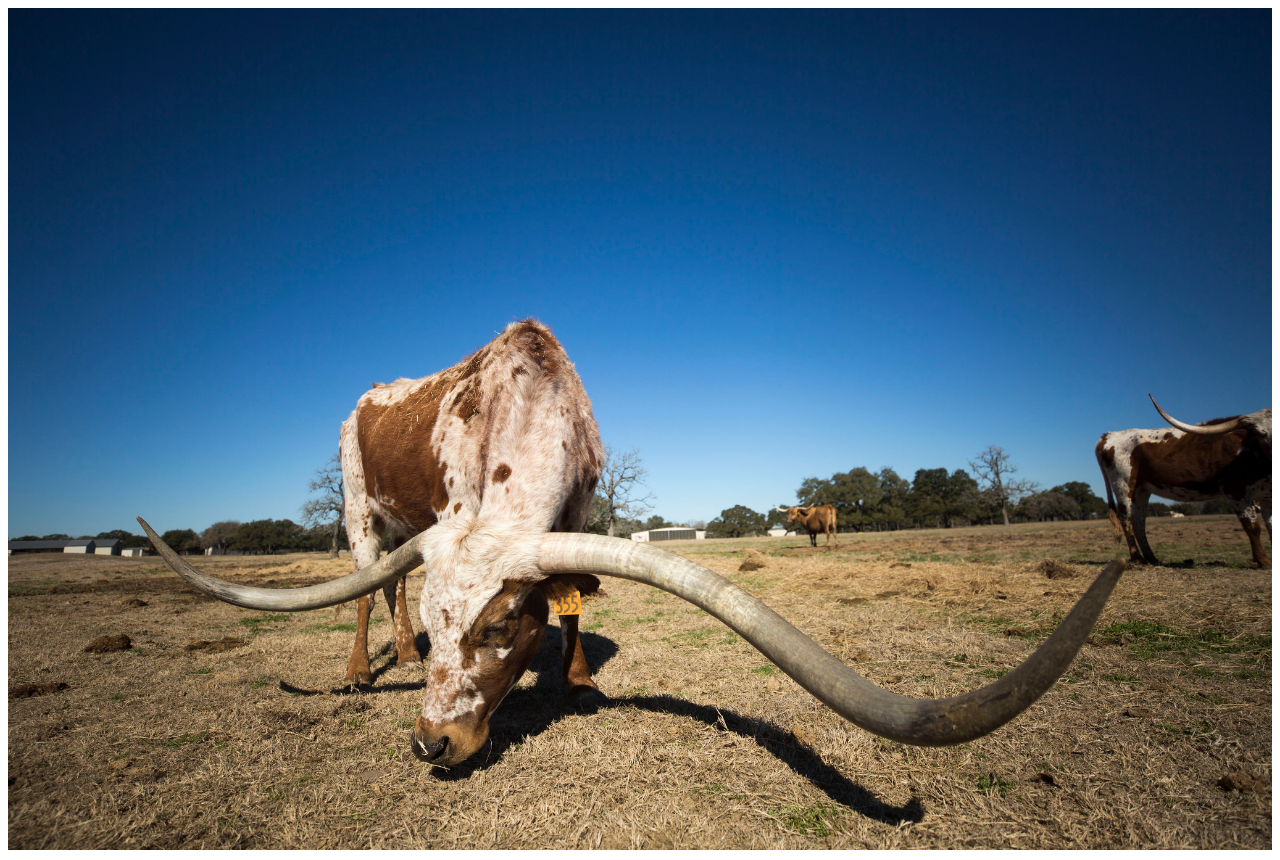
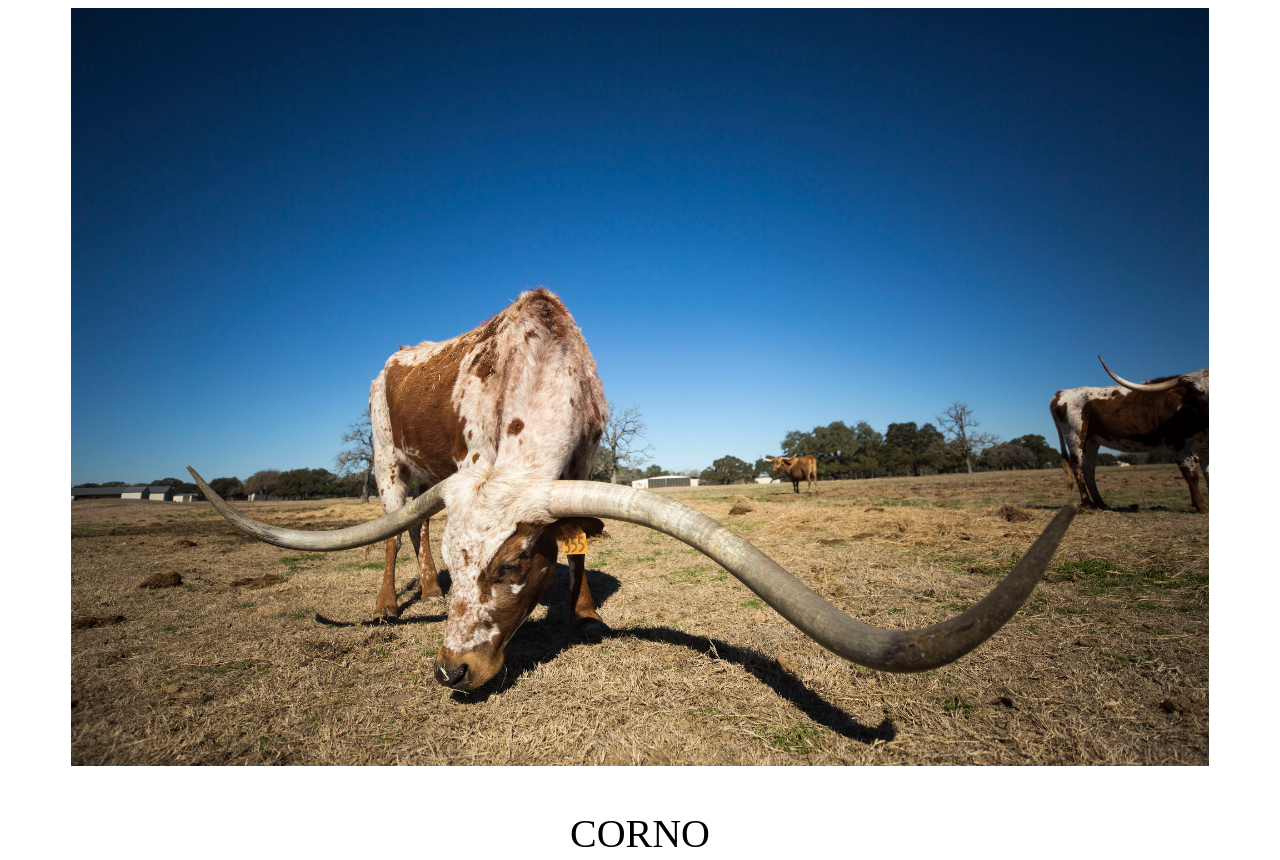
Before and after one commit to corno-token/corno-token.github.io, a plain HTML site: page index.html in a window 1280 px wide. Shown: the top 860 px of the page. Drawn offline with Linux system fonts and the light colour scheme.

Commit message:
Update index.html

```diff
--- a/index.html
+++ b/index.html
@@ -5,14 +5,14 @@
    </head>
    <body style="background-color:white">
       <center>
-         <img src="img/corno.jpg" width="100%">
+         <img src="img/corno.jpg" width="90%">
          <p style="color:rgb(0,0,0); font-size:40px;">
 		 CORNO
 		 </p>
 		<p style="color:rgb(0,0,0); font-size:20px;">
 		<br>
 		Só disponivel aos pares.
-        </p>
+        </br>
          <p style="color:rgb(0,0,0); font-size:16px;">
             Asset details
          </p>
```
